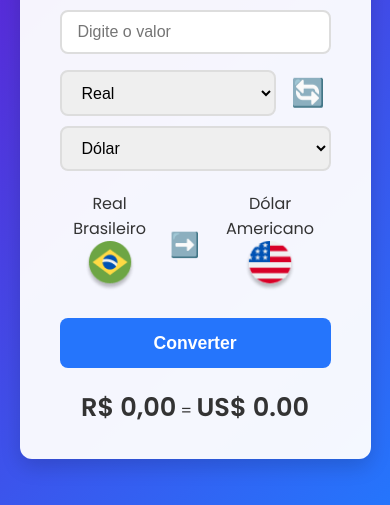
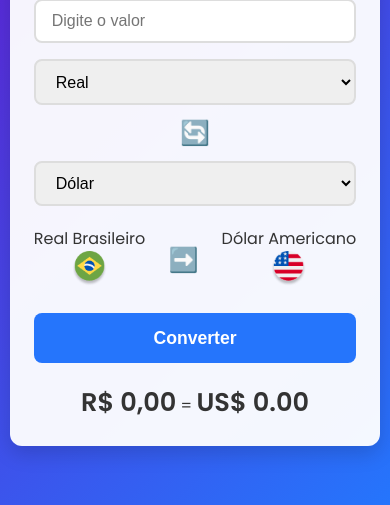
Before and after one commit to LukacsBdc/PROJETO-CONVERSOR, a plain HTML site: page index.html in a window 390 px wide. Shown: the part 339-844 px from the top of the page. Drawn offline with Linux system fonts and the light colour scheme; no server answers; files whose address does not match are found by name.

Commit message:
att resolucao mobile

```diff
--- a/style.css
+++ b/style.css
@@ -1,6 +1,7 @@
 /* Fonte */
 @import url('https://fonts.googleapis.com/css2?family=Poppins:wght@400;600&display=swap');
 
+/* RESET GLOBAL */
 * {
   box-sizing: border-box;
   margin: 0;
@@ -15,33 +16,29 @@ body {
   display: flex;
   flex-direction: column;
   align-items: center;
+  justify-content: center;
 }
 
-.header-logo {
-  margin: 20px 0;
-}
-
-.header-logo img {
-  width: 100px;
-  height: auto;
-}
-
+/* CONTAINER CENTRAL */
 .container {
   background-color: rgba(255, 255, 255, 0.95);
   border-radius: 12px;
-  padding: 2rem 2.5rem;
+  padding: 2rem;
   box-shadow: 0 8px 20px rgba(0, 0, 0, 0.15);
-  width: 90%;
+  width: 95%;
   max-width: 450px;
 }
 
+/* TITULO */
 h1 {
   text-align: center;
   font-weight: 600;
   margin-bottom: 1.5rem;
   color: #2575fc;
+  font-size: 1.8rem;
 }
 
+/* INPUT */
 .input-currency {
   width: 100%;
   padding: 0.7rem 1rem;
@@ -57,21 +54,21 @@ h1 {
   outline: none;
 }
 
+/* SELECT E BOTÃO DE INVERTER */
 .select-group {
   display: flex;
   gap: 10px;
+  flex-wrap: wrap;
   align-items: center;
-  flex-wrap: wrap;
-  margin-bottom: 20px;
+  justify-content: center;
 }
 
 .select-group select {
-  flex: 1 1 45%;
+  flex: 1 1 40%;
   padding: 0.7rem 1rem;
   border: 2px solid #ddd;
   border-radius: 8px;
   font-size: 1rem;
-  transition: border-color 0.3s ease;
   min-width: 120px;
 }
 
@@ -80,6 +77,7 @@ h1 {
   outline: none;
 }
 
+/* BOTÃO INVERTER */
 .invert-button {
   background-color: transparent;
   border: none;
@@ -98,6 +96,7 @@ h1 {
   transform: rotate(180deg);
 }
 
+/* ÁREA DAS BANDEIRAS */
 .currency-display {
   display: flex;
   align-items: center;
@@ -119,6 +118,7 @@ h1 {
   font-size: 24px;
 }
 
+/* BOTÃO CONVERTER */
 .convert-button {
   width: 100%;
   background-color: #2575fc;
@@ -136,6 +136,7 @@ h1 {
   background-color: #1b54c8;
 }
 
+/* RESULTADOS */
 .results {
   margin-top: 20px;
   text-align: center;
@@ -149,27 +150,41 @@ h1 {
   color: #333;
 }
 
-/* 🔥 Responsivo */
-@media (max-width: 300px) {
-  .container {
-    padding: 1.5rem;
+/* HEADER */
+.header-logo {
+  margin: 20px 0;
+}
+
+.header-logo img {
+  width: 100px;
+  height: auto;
+}
+
+/* 🔥 MEDIA QUERIES - RESPONSIVO */
+@media (max-width: 480px) {
+  h1 {
+    font-size: 1.4rem;
   }
 
-  h1 {
+  .select-group {
+    gap: 8px;
+  }
+
+  .select-group select {
+    flex: 1 1 100%;
+  }
+
+  .invert-button {
     font-size: 1.5rem;
+    width: 40px;
+    height: 40px;
   }
 
   .currency-display img {
     width: 35px;
   }
 
-  .invert-button {
-    font-size: 1.4rem;
-    width: 40px;
-    height: 40px;
-  }
-
-  .header-logo img {
-    width: 80px;
+  .container {
+    padding: 1.5rem;
   }
 }
```
